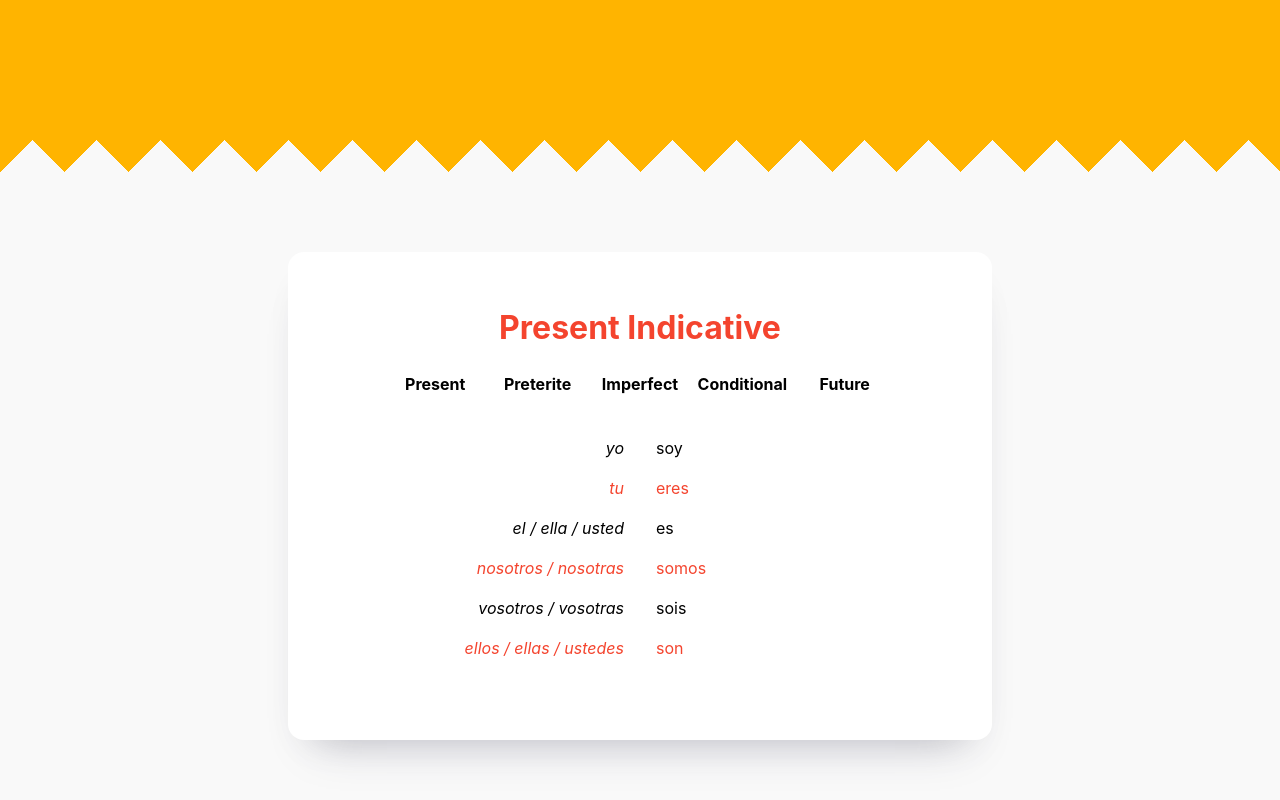
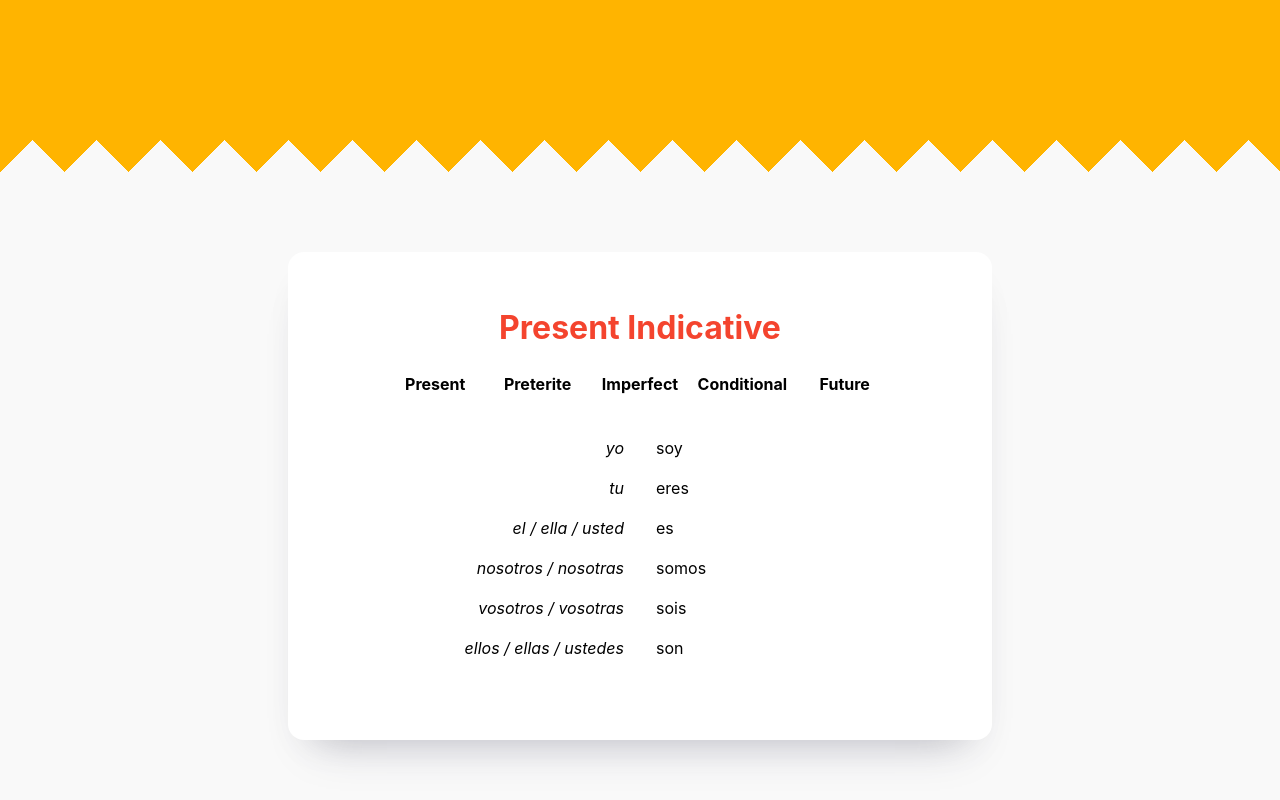
Before and after one commit to jpates2/verbify, a React (Create React App) app: page /verbs/1 in a window 1280 px wide. Shown: the part 372-1172 px from the top of the page. Built offline with nearby package versions, Linux system fonts and the light colour scheme.

Commit message:
VerbPair component added

```diff
--- a/src/verb/TenseGroup.js
+++ b/src/verb/TenseGroup.js
@@ -1,3 +1,4 @@
+import VerbPair from "../verbs/VerbPair";
 import classes from "./TenseGroup.module.css";
 
 export default function TenseGroup({ children, tenses }) {
@@ -10,30 +11,12 @@ export default function TenseGroup({ children, tenses }) {
         ))}
       </ul>
       <div>
-        <div className={classes["tense-group__pair"]}>
-          <div className={classes["tense-group__pair-pronoun"]}>yo</div>
-          <div className={classes["tense-group__pair-verb"]}>soy</div>
-        </div>
-        <div className={`${classes["tense-group__pair"]} ${classes["tense-group__pair-red"]}`}>
-          <div className={classes["tense-group__pair-pronoun"]}>tu</div>
-          <div className={classes["tense-group__pair-verb"]}>eres</div>
-        </div>
-        <div className={classes["tense-group__pair"]}>
-          <div className={classes["tense-group__pair-pronoun"]}>el / ella / usted</div>
-          <div className={classes["tense-group__pair-verb"]}>es</div>
-        </div>
-        <div className={`${classes["tense-group__pair"]} ${classes["tense-group__pair-red"]}`}>
-          <div className={classes["tense-group__pair-pronoun"]}>nosotros / nosotras</div>
-          <div className={classes["tense-group__pair-verb"]}>somos</div>
-        </div>
-        <div className={classes["tense-group__pair"]}>
-          <div className={classes["tense-group__pair-pronoun"]}>vosotros / vosotras</div>
-          <div className={classes["tense-group__pair-verb"]}>sois</div>
-        </div>
-        <div className={`${classes["tense-group__pair"]} ${classes["tense-group__pair-red"]}`}>
-          <div className={classes["tense-group__pair-pronoun"]}>ellos / ellas / ustedes</div>
-          <div className={classes["tense-group__pair-verb"]}>son</div>
-        </div>
+        <VerbPair pronoun="yo" conVerb="soy" />
+        <VerbPair pronoun="tu" conVerb="eres" />
+        <VerbPair pronoun="el / ella / usted" conVerb="es" />
+        <VerbPair pronoun="nosotros / nosotras" conVerb="somos" />
+        <VerbPair pronoun="vosotros / vosotras" conVerb="sois" />
+        <VerbPair pronoun="ellos / ellas / ustedes" conVerb="son" />
       </div>
     </section>
   )
--- a/src/verb/TenseGroup.module.css
+++ b/src/verb/TenseGroup.module.css
@@ -32,26 +32,6 @@
   width: 30%;
 }
 
-.tense-group__pair {
-  display: grid;
-  grid-template-columns: 5fr 4fr;
-  margin-bottom: 1rem;
-  grid-gap: 1rem;
-}
-
-.tense-group__pair-red {
-  color: #F4442E;
-}
-
-.tense-group__pair-pronoun {
-  justify-self: end;
-  font-style: italic;
-}
-
-.tense-group__pair-verb {
-  justify-self: start;
-}
-
 @media (min-width: 800px) {
   .tense-group__container {
     max-width: 40rem;
@@ -68,9 +48,4 @@
   .tense-group__list li {
     width: 20%;
   }
-
-  .tense-group__pair {
-    grid-template-columns: 1fr 1fr;
-    grid-gap: 2rem;
-  }
 }
--- /dev/null
+++ b/src/verbs/VerbPair.js
@@ -0,0 +1,10 @@
+import classes from "./VerbPair.module.css";
+
+export default function VerbPair({ pronoun, conVerb }) {
+  return (
+    <div className={classes["tense-group__pair"]}>
+      <div className={classes["tense-group__pair-pronoun"]}>{pronoun}</div>
+      <div className={classes["tense-group__pair-verb"]}>{conVerb}</div>
+    </div>
+  )
+}
--- /dev/null
+++ b/src/verbs/VerbPair.module.css
@@ -0,0 +1,26 @@
+.tense-group__pair {
+  display: grid;
+  grid-template-columns: 5fr 4fr;
+  margin-bottom: 1rem;
+  grid-gap: 1rem;
+}
+
+.tense-group__pair-red {
+  color: #F4442E;
+}
+
+.tense-group__pair-pronoun {
+  justify-self: end;
+  font-style: italic;
+}
+
+.tense-group__pair-verb {
+  justify-self: start;
+}
+
+@media (min-width: 800px) {
+  .tense-group__pair {
+    grid-template-columns: 1fr 1fr;
+    grid-gap: 2rem;
+  }
+}
```
